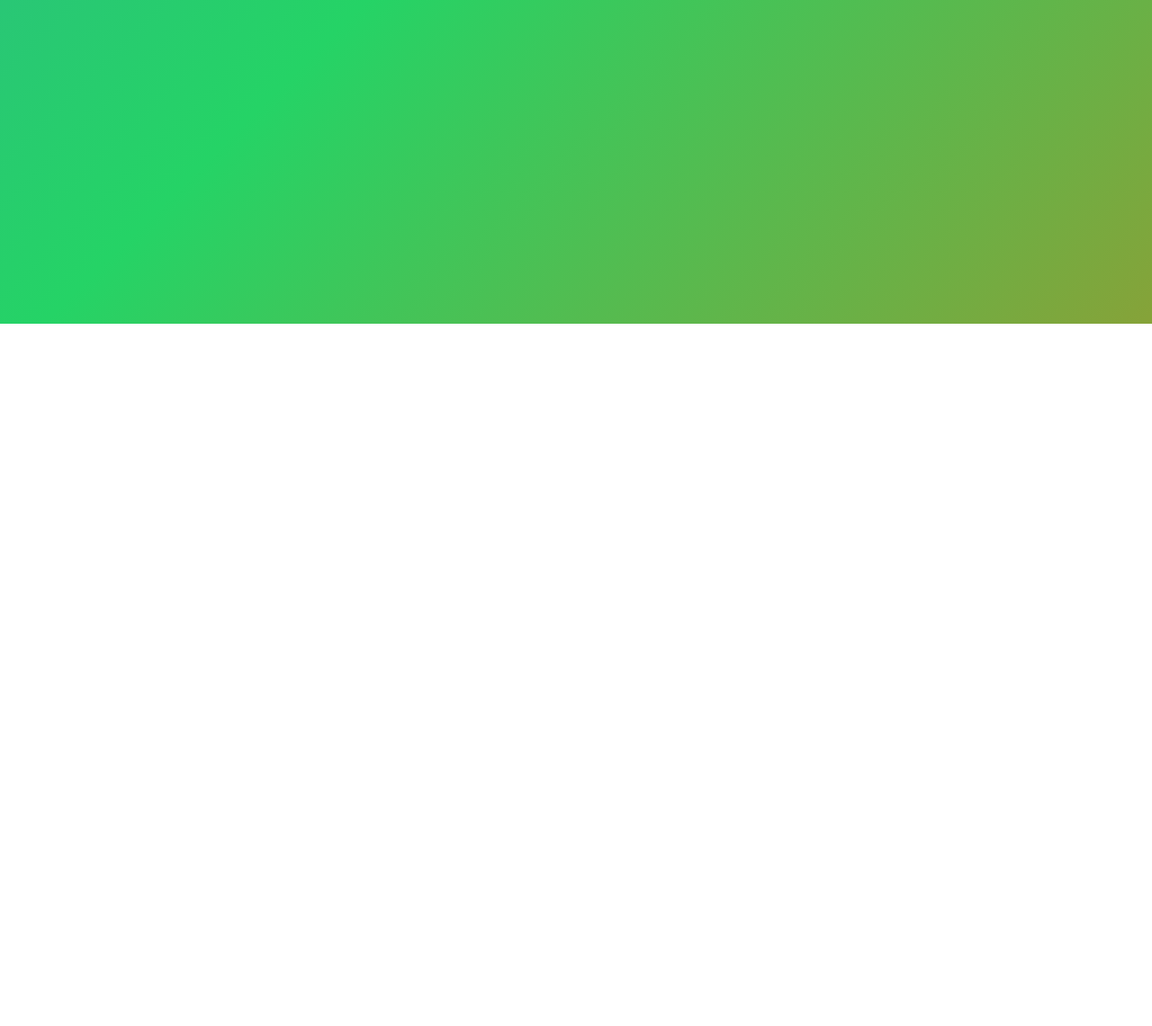
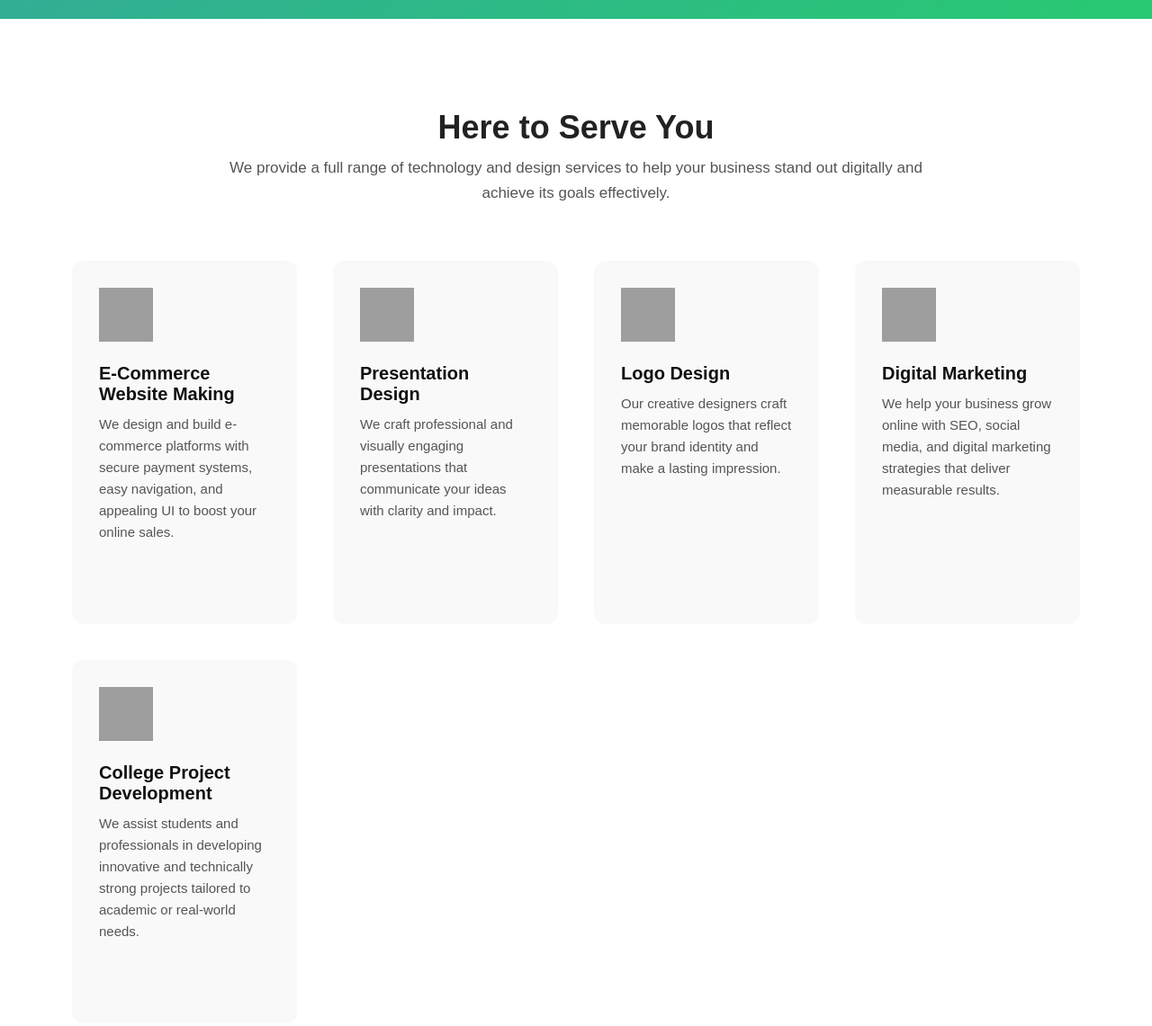
Before and after one commit to faraz-2023/my-dream, a plain HTML site: page index.html in a window 1280 px wide. Shown: the part 440-1581 px from the top of the page at 90% size. Before the commit the page ends 800 px from the top, so only its background shows below. Drawn offline with Linux system fonts and the light colour scheme; grey boxes are pictures that could not be loaded.

Commit message:
added service

```diff
--- a/index.html
+++ b/index.html
@@ -12,7 +12,6 @@
       font-family: 'Poppins', sans-serif;
     }
 
-    /* 🌈 Full-page animated gradient */
     body {
       background: linear-gradient(-45deg, #ff6600, #25d366, #417fcf, #ffcc00);
       background-size: 400% 400%;
@@ -28,14 +27,13 @@
       100% { background-position: 0% 50%; }
     }
 
-    /* 🧭 Navbar */
     header {
       display: flex;
       justify-content: space-between;
       align-items: center;
       padding: 20px 80px;
       position: fixed;
-      top: -80px; /* start hidden (slide-in effect) */
+      top: -80px;
       left: 0;
       width: 100%;
       z-index: 100;
@@ -43,17 +41,15 @@
       background: rgba(255, 255, 255, 0.1);
       backdrop-filter: blur(10px);
       border-bottom: 1px solid rgba(255,255,255,0.2);
-      animation: slideDown 1s ease forwards;
+      animation: slideDown 3s ease forwards;
     }
 
     @keyframes slideDown {
-      to {
-        top: 0;
-      }
+      to { top: 0; }
     }
 
     header.scrolled {
-      background: rgba(32, 32, 57, 0.497); /* solid navy-like color */
+      background: rgba(32, 32, 57, 0.497);
       backdrop-filter: none;
       border-bottom: none;
     }
@@ -86,14 +82,27 @@
     text-decoration: none;
     color: #fff;
     font-weight: 500;
+    position: relative; /* ✅ add this line */
+    padding-bottom: 5px;
     transition: 0.3s;
     }
 
-    nav ul li a:hover {
-      color: #ff6600;
+  nav ul li a::after {
+  content: "";
+  position: absolute;
+  left: 0;
+  bottom: 0;
+  width: 0%;
+  height: 2px;
+  background: #00ffff; /* Line color */
+  transition: width 0.3s ease;
 }
 
-    /* 🏠 Hero Section */
+nav ul li a:hover::after {
+  width: 100%;
+}
+
+
     .hero {
       display: flex;
       justify-content: space-between;
@@ -138,57 +147,79 @@
       transition: 0.3s;
     }
 
-    .btn.call {
-      background: #ff6600;
-      color: white;
-    }
-
-    .btn.whatsapp {
-      background: #25d366;
-      color: white;
-    }
+    .btn.call { background: #ff6600; color: white; }
+    .btn.whatsapp { background: #25d366; color: white; }
 
     .btn:hover {
       opacity: 0.9;
       transform: scale(1.05);
     }
 
-    /* 🌠 Image Blend */
-    .image-wrapper img {
-      width: 450px;
-      max-width: 100%;
-      border-radius: 20px;
-      opacity: 0.9;
-      mix-blend-mode: screen;
-      animation: float 4s ease-in-out infinite;
-      transition: 0.5s;
+    /* 🌟 Services Section */
+    .services {
+      background: #fff;
+      color: #333;
+      padding: 100px 80px;
+      text-align: center;
     }
 
-    @keyframes float {
-      0% { transform: translateY(0px); }
-      50% { transform: translateY(-15px); }
-      100% { transform: translateY(0px); }
+    .services h2 {
+      font-size: 36px;
+      font-weight: 700;
+      margin-bottom: 10px;
+      color: #222;
     }
 
-    .image-wrapper img:hover {
-      transform: scale(1.05);
+    .services p {
+      max-width: 800px;
+      margin: 0 auto 60px;
+      font-size: 17px;
+      color: #555;
+      line-height: 1.7;
     }
 
-    /* 📱 Responsive */
+    .service-boxes {
+      display: grid;
+      grid-template-columns: repeat(auto-fit, minmax(250px, 1fr));
+      gap: 40px;
+      text-align: left;
+    }
+
+    .service {
+      background: #f9f9f9;
+      border-radius: 12px;
+      padding: 30px;
+      transition: transform 0.3s ease, box-shadow 0.3s ease;
+    }
+
+    .service:hover {
+      transform: translateY(-8px);
+      box-shadow: 0 8px 20px rgba(0,0,0,0.1);
+    }
+
+    .service img {
+      width: 60px;
+      height: 60px;
+      margin-bottom: 20px;
+    }
+
+    .service h3 {
+      color: #111;
+      font-size: 20px;
+      margin-bottom: 10px;
+    }
+
+    .service p {
+      font-size: 15px;
+      color: #555;
+      line-height: 1.6;
+    }
+
     @media (max-width: 900px) {
-      .hero {
-        flex-direction: column;
-        text-align: center;
-      }
-      .buttons {
-        justify-content: center;
-      }
-      header {
-        padding: 15px 30px;
-      }
-      nav ul {
-        gap: 15px;
-      }
+      .hero { flex-direction: column; text-align: center; }
+      .buttons { justify-content: center; }
+      header { padding: 15px 30px; }
+      nav ul { gap: 15px; }
     }
   </style>
 </head>
@@ -199,7 +230,6 @@
       <img src="images/img1.png" alt="TechKey Logo">
       <h2>TechKey</h2>
     </div>
-
     <nav>
       <ul>
         <li><a href="#home">Home</a></li>
@@ -219,11 +249,47 @@
         <a href="https://wa.me/919876543210" class="btn whatsapp">💬 WhatsApp</a>
       </div>
     </div>
+  </section>
 
+  <!-- 🧩 Services Section -->
+  <section class="services" id="services">
+    <h2>Here to Serve You</h2>
+    <p>We provide a full range of technology and design services to help your business stand out digitally and achieve its goals effectively.</p>
+
+    <div class="service-boxes">
+      <div class="service">
+        <img src="https://cdn-icons-png.flaticon.com/512/2721/2721269.png" alt="E-commerce">
+        <h3>E-Commerce Website Making</h3>
+        <p>We design and build e-commerce platforms with secure payment systems, easy navigation, and appealing UI to boost your online sales.</p>
+      </div>
+
+      <div class="service">
+        <img src="https://cdn-icons-png.flaticon.com/512/1048/1048953.png" alt="Presentation">
+        <h3>Presentation Design</h3>
+        <p>We craft professional and visually engaging presentations that communicate your ideas with clarity and impact.</p>
+      </div>
+
+      <div class="service">
+        <img src="https://cdn-icons-png.flaticon.com/512/1162/1162485.png" alt="Logo Design">
+        <h3>Logo Design</h3>
+        <p>Our creative designers craft memorable logos that reflect your brand identity and make a lasting impression.</p>
+      </div>
+
+      <div class="service">
+        <img src="https://cdn-icons-png.flaticon.com/512/9068/9068645.png" alt="Digital Marketing">
+        <h3>Digital Marketing</h3>
+        <p>We help your business grow online with SEO, social media, and digital marketing strategies that deliver measurable results.</p>
+      </div>
+
+      <div class="service">
+        <img src="https://cdn-icons-png.flaticon.com/512/9068/9068635.png" alt="College Project">
+        <h3>College Project Development</h3>
+        <p>We assist students and professionals in developing innovative and technically strong projects tailored to academic or real-world needs.</p>
+      </div>
+    </div>
   </section>
 
   <script>
-    // 🌟 Change navbar when scrolling
     const navbar = document.getElementById("navbar");
     window.addEventListener("scroll", () => {
       if (window.scrollY > 50) {
```
Lines whose indentation alone changed are shown as unchanged.
